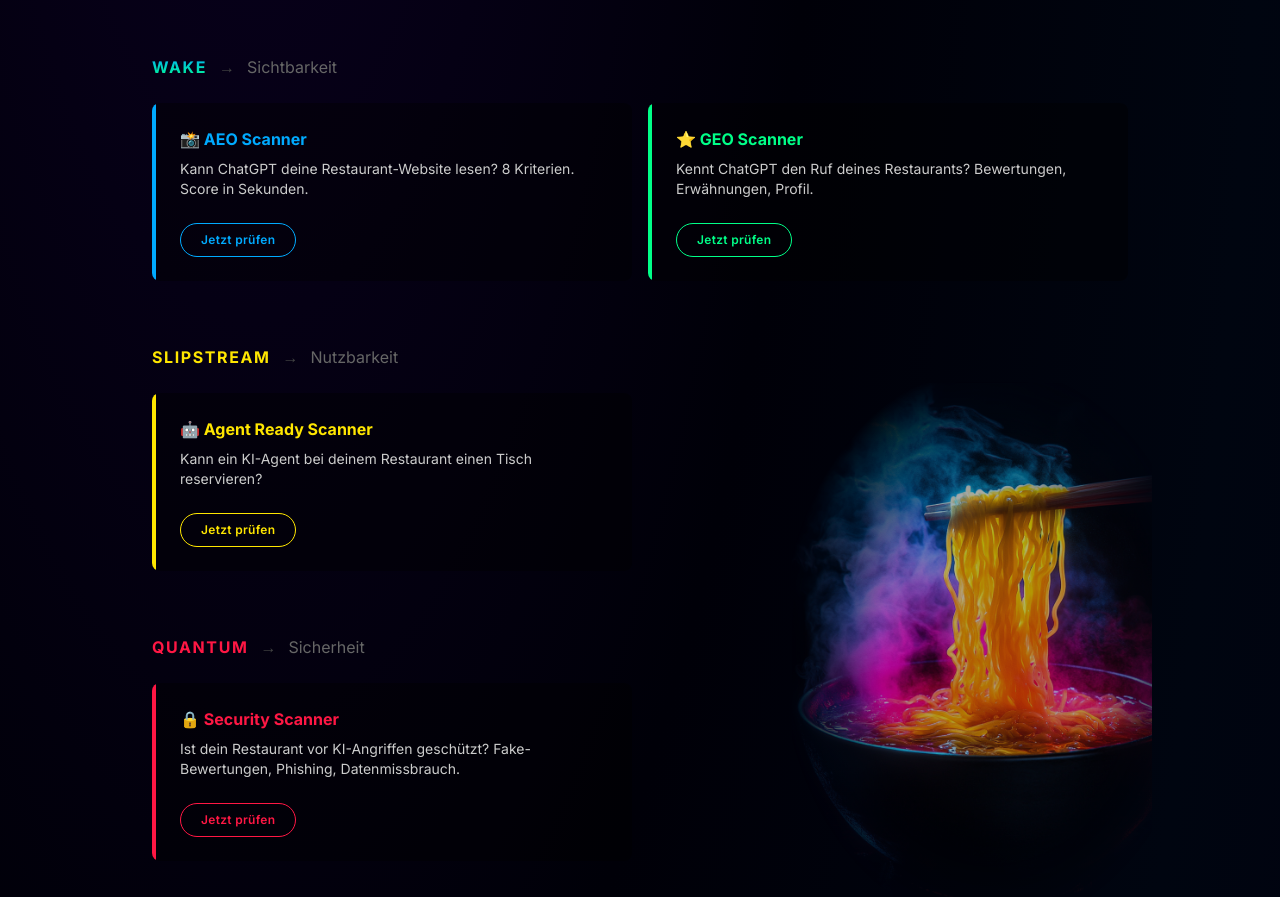
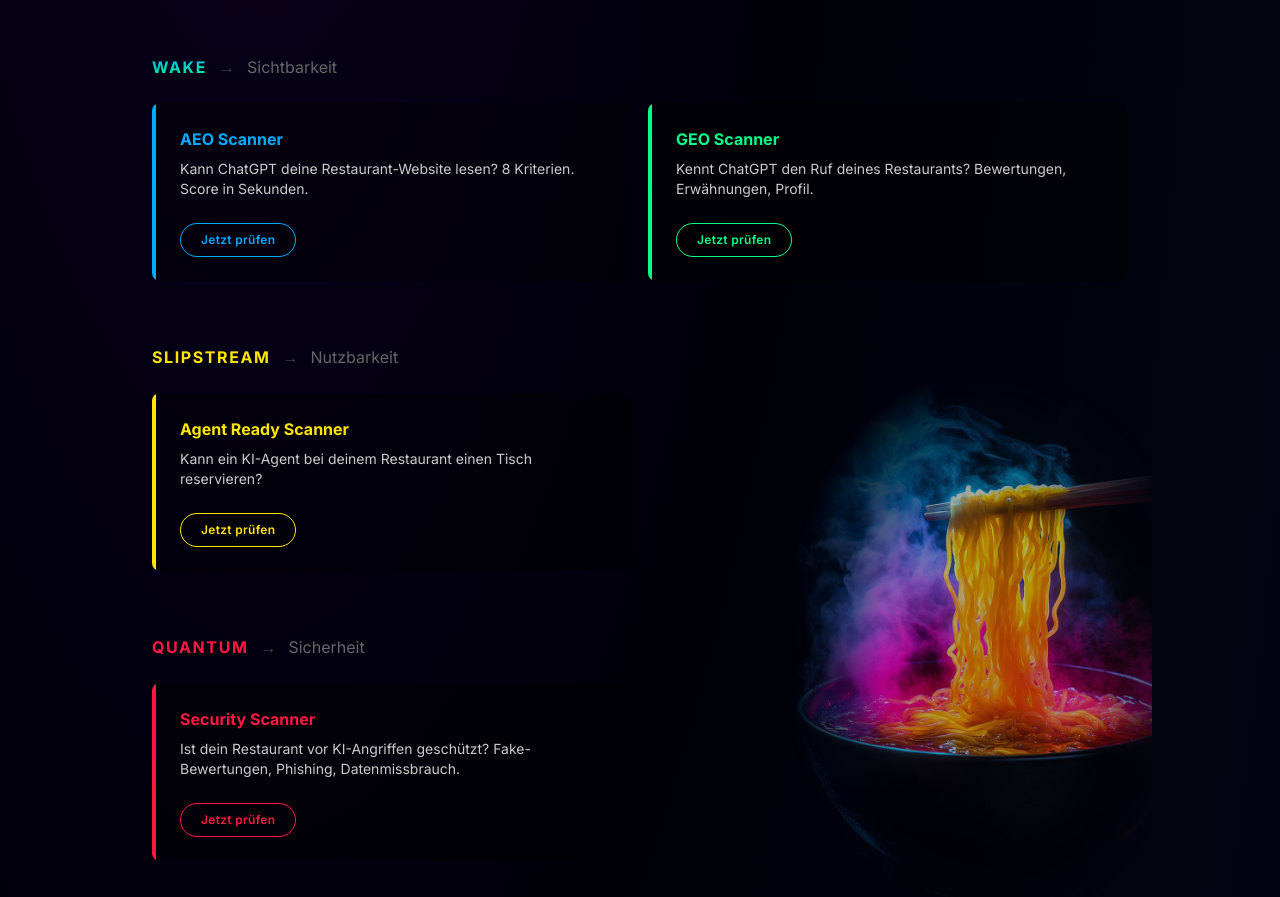
Before and after one commit to perspectivetwist/ai-gastro-hub-duesseldorf, a Next.js app: page / in a window 1280 px wide. Shown: the part 4020-4917 px from the top of the page. Built offline with nearby package versions, Linux system fonts and the light colour scheme; no server answers.

Commit message:
fix: Emojis aus Scanner-Titeln entfernt

```diff
--- a/components/ProductsSection.tsx
+++ b/components/ProductsSection.tsx
@@ -38,7 +38,7 @@ export default function ProductsSection() {
                   style={{ color: "#00AAFF" }}
                   className="font-bold mb-2"
                 >
-                  📸 AEO Scanner
+                  AEO Scanner
                 </div>
                 <div
                   style={{ color: "#cccccc" }}
@@ -72,7 +72,7 @@ export default function ProductsSection() {
                   style={{ color: "#00FF88" }}
                   className="font-bold mb-2"
                 >
-                  ⭐ GEO Scanner
+                  GEO Scanner
                 </div>
                 <div
                   style={{ color: "#cccccc" }}
@@ -120,7 +120,7 @@ export default function ProductsSection() {
                 style={{ color: "#FFE600" }}
                 className="font-bold mb-2"
               >
-                🤖 Agent Ready Scanner
+                Agent Ready Scanner
               </div>
               <div
                 style={{ color: "#cccccc" }}
@@ -166,7 +166,7 @@ export default function ProductsSection() {
                 style={{ color: "#FF1744" }}
                 className="font-bold mb-2"
               >
-                🔒 Security Scanner
+                Security Scanner
               </div>
               <div
                 style={{ color: "#cccccc" }}
```
